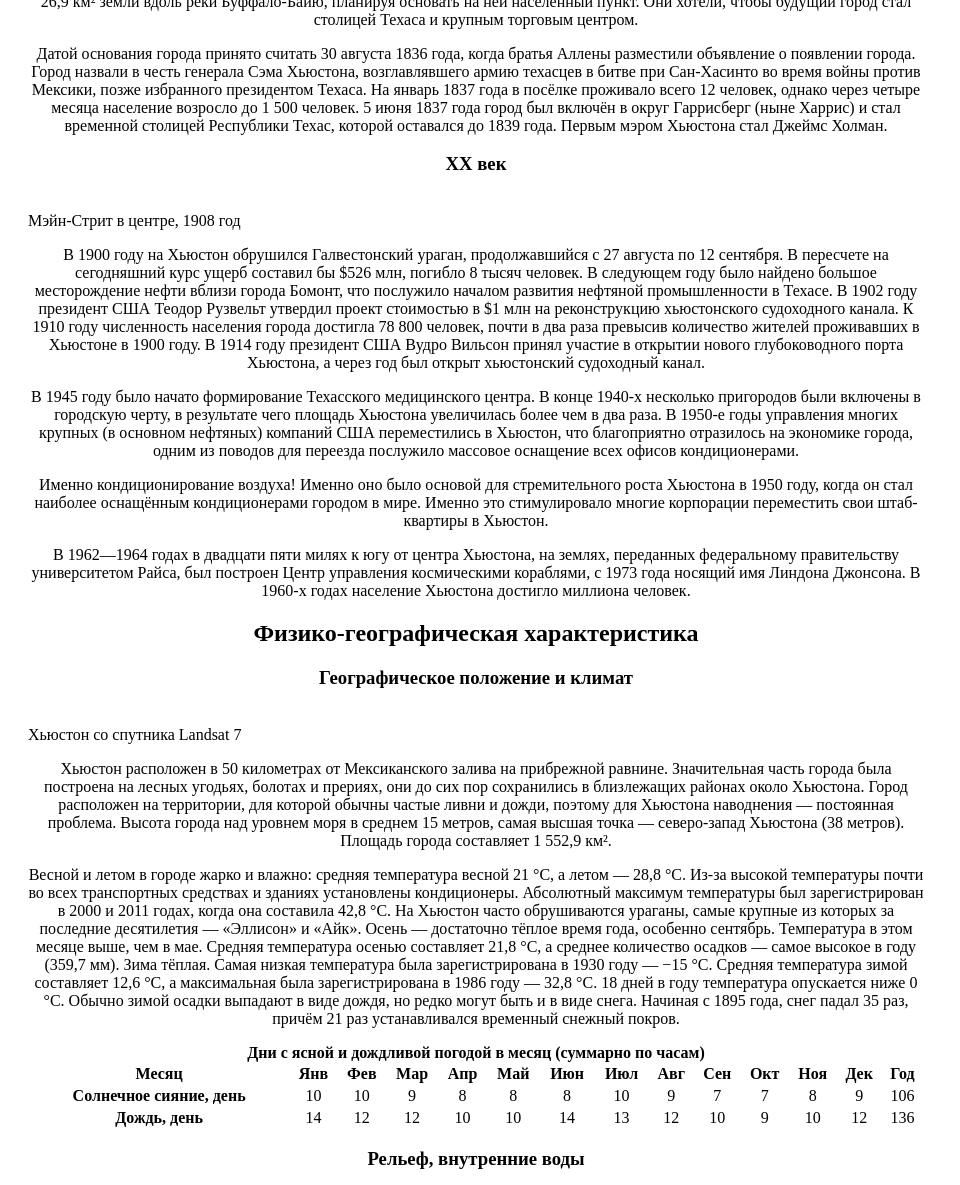
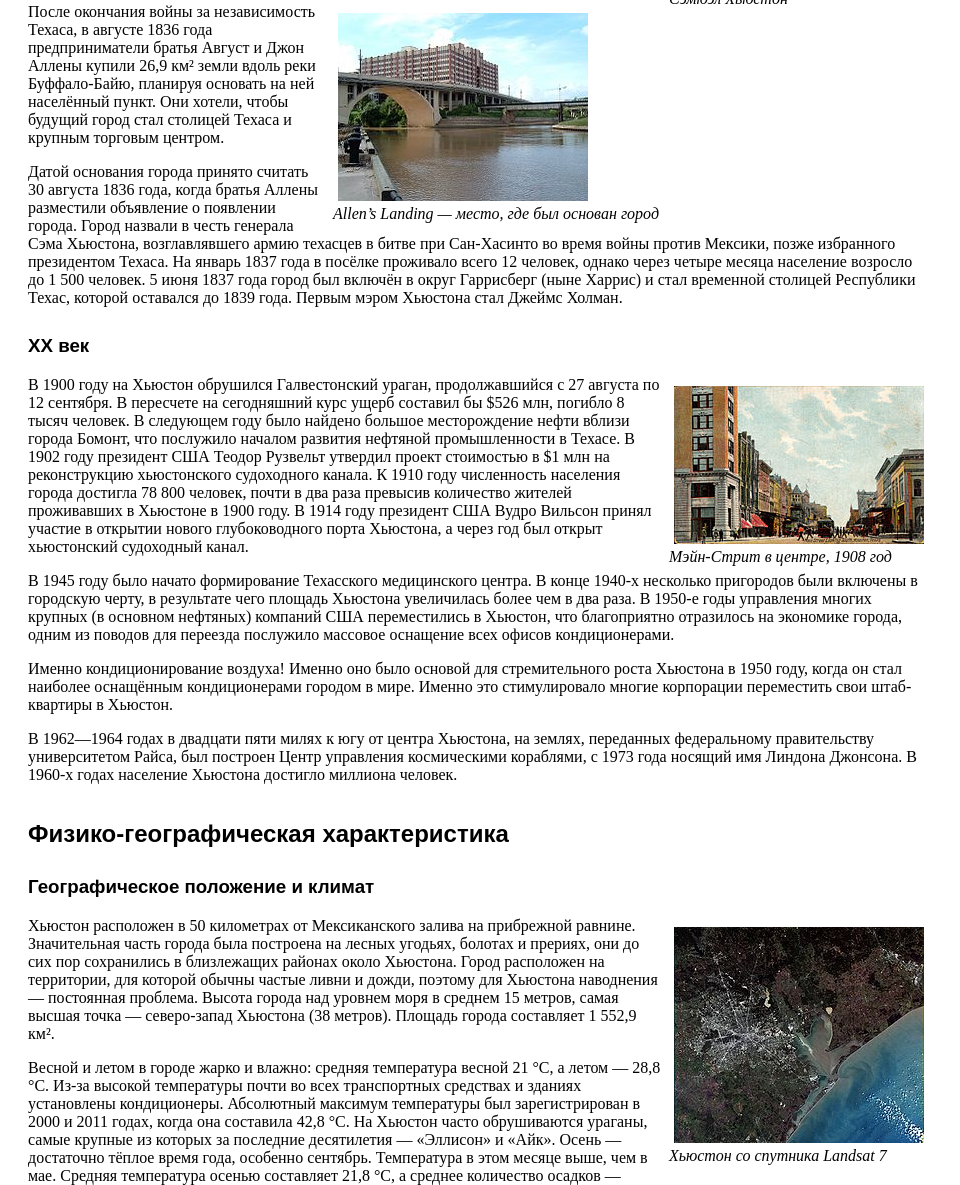
Before and after one commit to TelRoY/Huston, a plain HTML site: page index.html in a window 1280 px wide. Shown: the part 1253-2438 px from the top of the page, without its empty margins (0-960 px from the left). Drawn offline with Linux system fonts and the light colour scheme.

Commit message:
Стилизация

```diff
--- a/index.html
+++ b/index.html
@@ -728,20 +728,24 @@
       принадлежит Хьюстонской университетской системе.
     </p>
     <p>
-      <i>Houston Chronicle</i> — крупнейшая ежедневная газета Хьюстона и штата Техас,
-      которая принадлежит нью-йоркской корпорации Hearst Corporation. В 2014
-      году ежедневный тираж газеты составлял 356 347 экземпляров, что ставит её
-      на 16 место по тиражу среди всех газет США. До 1995 года существовала
-      <i>Houston Post</i>, но была поглощена <i>Houston Chronicle</i>. На сегодняшний день
-      единственным основным альтернативным городским изданием остаётся
-      еженедельник <i>Houston Press</i>, его еженедельный тираж 2016 году составлял 43
-      810 экземпляров. В Хьюстоне выпускается газета <i>Houston Business Journal</i>,
-      которая является частью компании <i>American City Business Journals</i>.
+      <i>Houston Chronicle</i> — крупнейшая ежедневная газета Хьюстона и штата
+      Техас, которая принадлежит нью-йоркской корпорации Hearst Corporation. В
+      2014 году ежедневный тираж газеты составлял 356 347 экземпляров, что
+      ставит её на 16 место по тиражу среди всех газет США. До 1995 года
+      существовала <i>Houston Post</i>, но была поглощена
+      <i>Houston Chronicle</i>. На сегодняшний день единственным основным
+      альтернативным городским изданием остаётся еженедельник
+      <i>Houston Press</i>, его еженедельный тираж 2016 году составлял 43 810
+      экземпляров. В Хьюстоне выпускается газета
+      <i>Houston Business Journal</i>, которая является частью компании
+      <i>American City Business Journals</i>.
     </p>
     <h2 id="Города-побратимы">Города-побратимы</h2>
-    <figure>
-        <figcaption>Согласно городскому сайту, у Хьюстона 18 городов-побратимов (в последний раз этот список
-            расширялся в 2015 году, когда к нему присоединилась Басра):</figcaption>
+    <p>
+      Согласно городскому сайту, у Хьюстона 18 городов-побратимов (в последний
+      раз этот список расширялся в 2015 году, когда к нему присоединилась
+      Басра):
+    </p>
     <ul>
       <li>Абу-Даби (ОАЭ);</li>
       <li>Абердин (Шотландия);</li>
@@ -762,6 +766,5 @@
       <li>Шэньчжэнь (Китай);</li>
       <li>Басра (Ирак)</li>
     </ul>
-    </figure>
   </body>
 </html>
--- a/style.css
+++ b/style.css
@@ -1,20 +1,52 @@
 body {
     padding: 20px;
     width: 70%;
-    text-align: center;
+}
+
+h1 {
+    font-size: 32px;
+}
+
+h1, h2, h3 {
+    font-family: sans-serif;
+    margin-top: 1.5em;
+
+}
+
+p {
+    display: block;
+    text-align: left;
 }
 
 figure {
     margin: 0;
     text-align: left;
+    float: right;
 }
+
+figcaption {
+    font-style: italic;
+    padding: 0 5px 5px;
+}
+
+img {
+    padding: 10px 0 0 10px;
+}
+
+
 
 caption {
     font-weight: bold;
+    border: 1px solid black;
 }
 
-table {
-    width: 100%;
+table, th, tr, td {
+    width: auto;
+    border: 1px solid black ;
+}
+
+#таблица2 {
+    width: 50%;
 }
 
 #таблица3 {
```
Also changed, not shown: img/Aerial_View_of_the_Johnson_Space_Center.jpg (added), img/Allen's_Landing_Houston_bayou_view.jpg (added), img/Discovery_green.jpg (added), img/Enron_Complex.jpg (added), img/Houston_Ship_Channel.jpg (added), img/Large_Houston_Landsat.jpg (added), img/Main_Street_looking_south_Houston_Texas_(1908).jpg (added), img/Melcher_Center_for_Public_Broadcasting.jpg (added), img/Race_and_ethnicity_2010_Houston.png (added), img/Sam_Houston_portrait.jpg (added), задание.PNG (added). Lines whose indentation alone changed are shown as unchanged.
